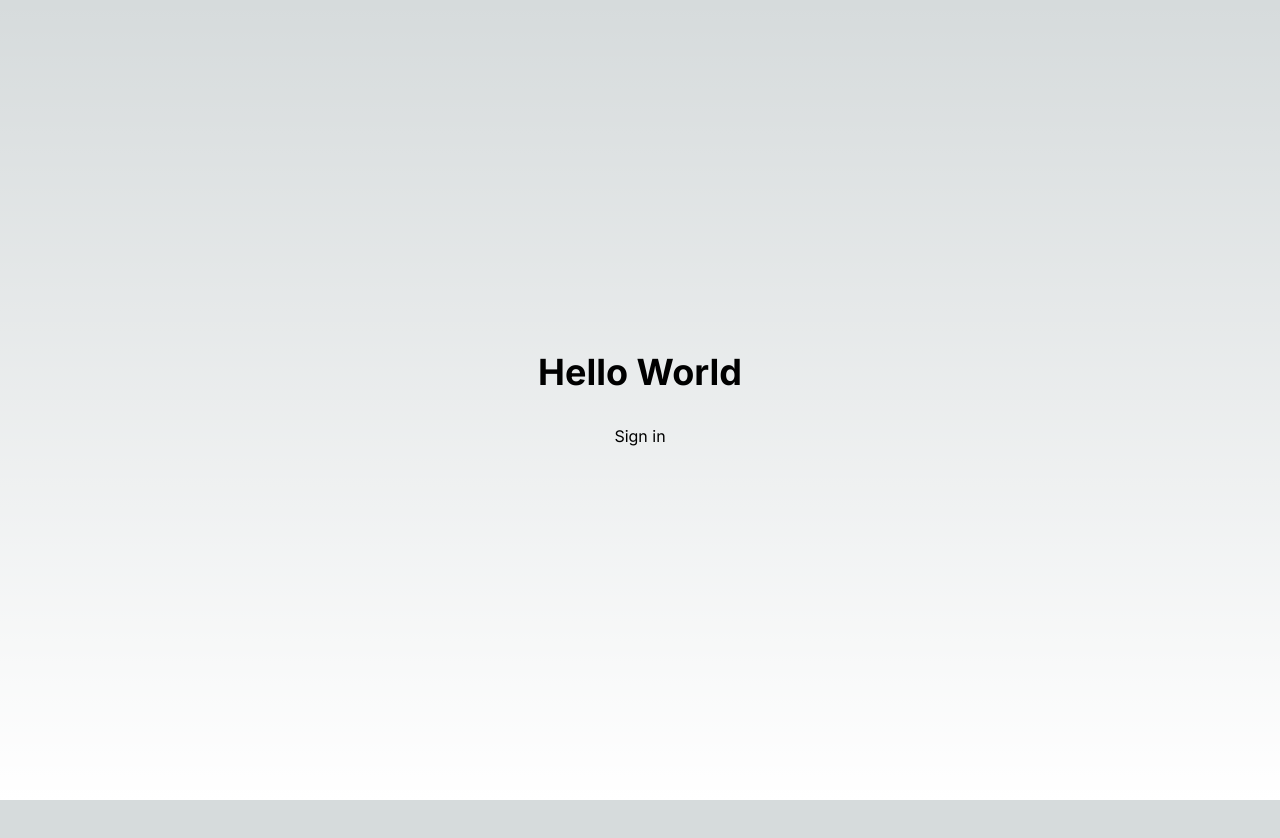
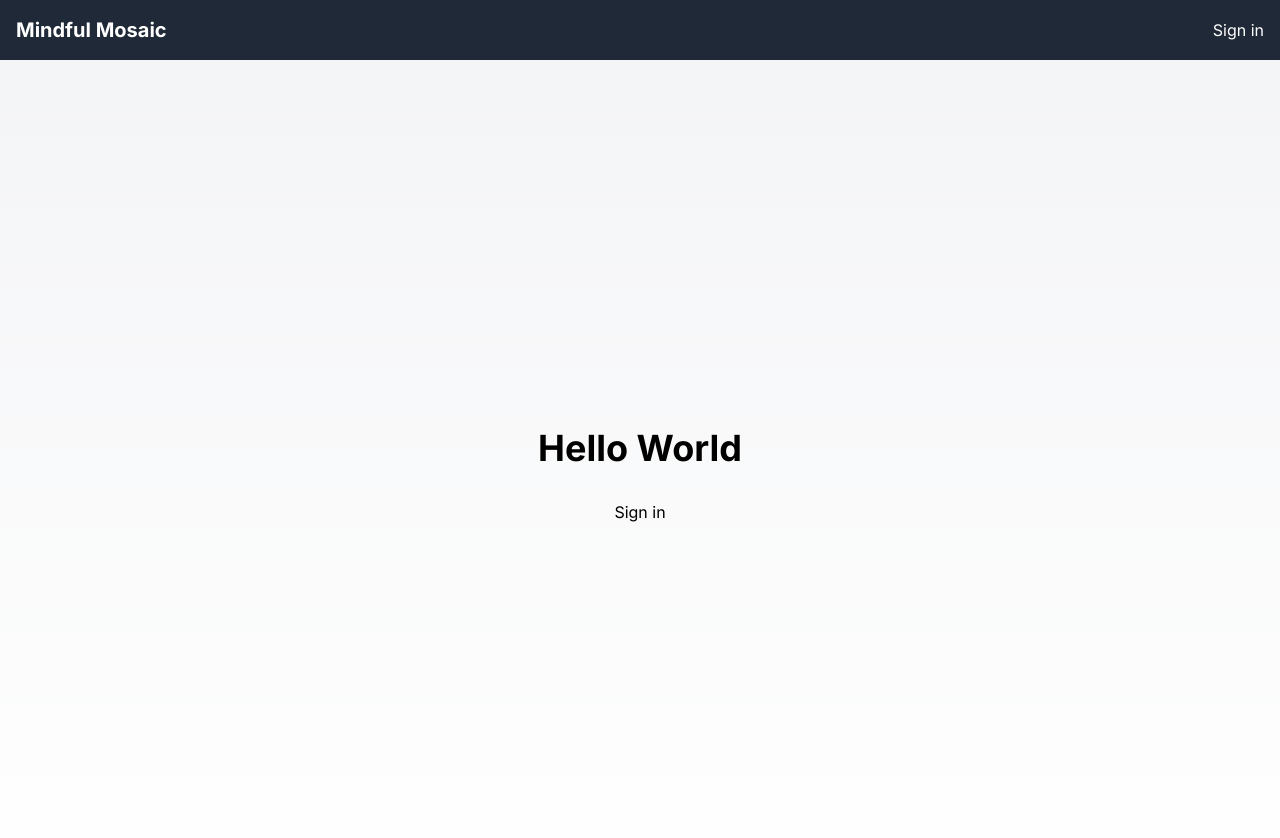
Before and after one commit to qubitquilt/mindful-mosaic, a Next.js app in the folder apps/web/: page / in a window 1280 px wide. Shown: the top 838 px of the page. Before the commit the page ends 800 px from the top, so only its background shows below. Built offline with nearby package versions, Linux system fonts and the light colour scheme; no server answers.

Commit message:
feat: Implement main application layout with header and sign-out functionality

```diff
--- a/apps/web/src/app/layout.tsx
+++ b/apps/web/src/app/layout.tsx
@@ -1,12 +1,14 @@
 import type { Metadata } from "next";
 import { Inter } from "next/font/google";
 import "./globals.css";
+import Header from "@/components/layout/Header";
+import { Providers } from "@/components/providers";
 
 const inter = Inter({ subsets: ["latin"] });
 
 export const metadata: Metadata = {
-  title: "Create Next App",
-  description: "Generated by create next app",
+  title: "Mindful Mosaic",
+  description: "A privacy-first, open-source organizational platform.",
 };
 
 export default function RootLayout({
@@ -16,7 +18,12 @@ export default function RootLayout({
 }>) {
   return (
     <html lang="en">
-      <body className={inter.className}>{children}</body>
+      <body className={`${inter.className} bg-gray-100`}>
+        <Providers>
+          <Header />
+          <main className="container mx-auto p-4">{children}</main>
+        </Providers>
+      </body>
     </html>
   );
 }
--- a/apps/web/src/app/page.tsx
+++ b/apps/web/src/app/page.tsx
@@ -1,17 +1,14 @@
 'use client';
 
-import { SessionProvider } from 'next-auth/react';
 import SignInButton from '../components/SignInButton';
 
 export default function Home() {
   return (
-    <SessionProvider>
     <main className="flex min-h-screen flex-col items-center justify-center p-24">
       <h1 className="text-4xl font-bold">Hello World</h1>
       <div className="mt-8">
         <SignInButton />
       </div>
     </main>
-    </SessionProvider>
   );
 }
--- /dev/null
+++ b/apps/web/src/components/auth/SignOutButton.tsx
@@ -0,0 +1,14 @@
+'use client';
+
+import { signOut } from 'next-auth/react';
+
+export default function SignOutButton() {
+  return (
+    <button
+      onClick={() => signOut()}
+      className="bg-red-500 hover:bg-red-700 text-white font-bold py-2 px-4 rounded"
+    >
+      Sign Out
+    </button>
+  );
+}
--- /dev/null
+++ b/apps/web/src/components/layout/Header.tsx
@@ -0,0 +1,27 @@
+'use client';
+
+import { useSession } from 'next-auth/react';
+import SignOutButton from '../auth/SignOutButton';
+import SignInButton from '../SignInButton';
+
+export default function Header() {
+  const { data: session } = useSession();
+
+  return (
+    <header className="bg-gray-800 text-white p-4">
+      <div className="container mx-auto flex justify-between items-center">
+        <h1 className="text-xl font-bold">Mindful Mosaic</h1>
+        <div>
+          {session ? (
+            <div className="flex items-center space-x-4">
+              <span>{session.user?.name || session.user?.email}</span>
+              <SignOutButton />
+            </div>
+          ) : (
+            <SignInButton />
+          )}
+        </div>
+      </div>
+    </header>
+  );
+}
--- /dev/null
+++ b/apps/web/src/components/providers.tsx
@@ -0,0 +1,7 @@
+'use client';
+
+import { SessionProvider } from 'next-auth/react';
+
+export function Providers({ children }: { children: React.ReactNode }) {
+  return <SessionProvider>{children}</SessionProvider>;
+}
--- a/package.json
+++ b/package.json
@@ -7,6 +7,7 @@
     "doc": "docs"
   },
   "scripts": {
+    "dev": "npm run dev --workspace=web",
     "test": "echo \"Error: no test specified\" && exit 1",
     "prisma:generate": "dotenv -f ./packages/db/.env -- npx prisma generate --schema=./packages/db/prisma/schema.prisma",
     "prisma:migrate": "dotenv -f ./packages/db/.env -- npx prisma migrate dev --schema=./packages/db/prisma/schema.prisma"
```
Also changed, not shown: 1 other file (tests, documents, lock files or other folders). Lines whose indentation alone changed are shown as unchanged.
